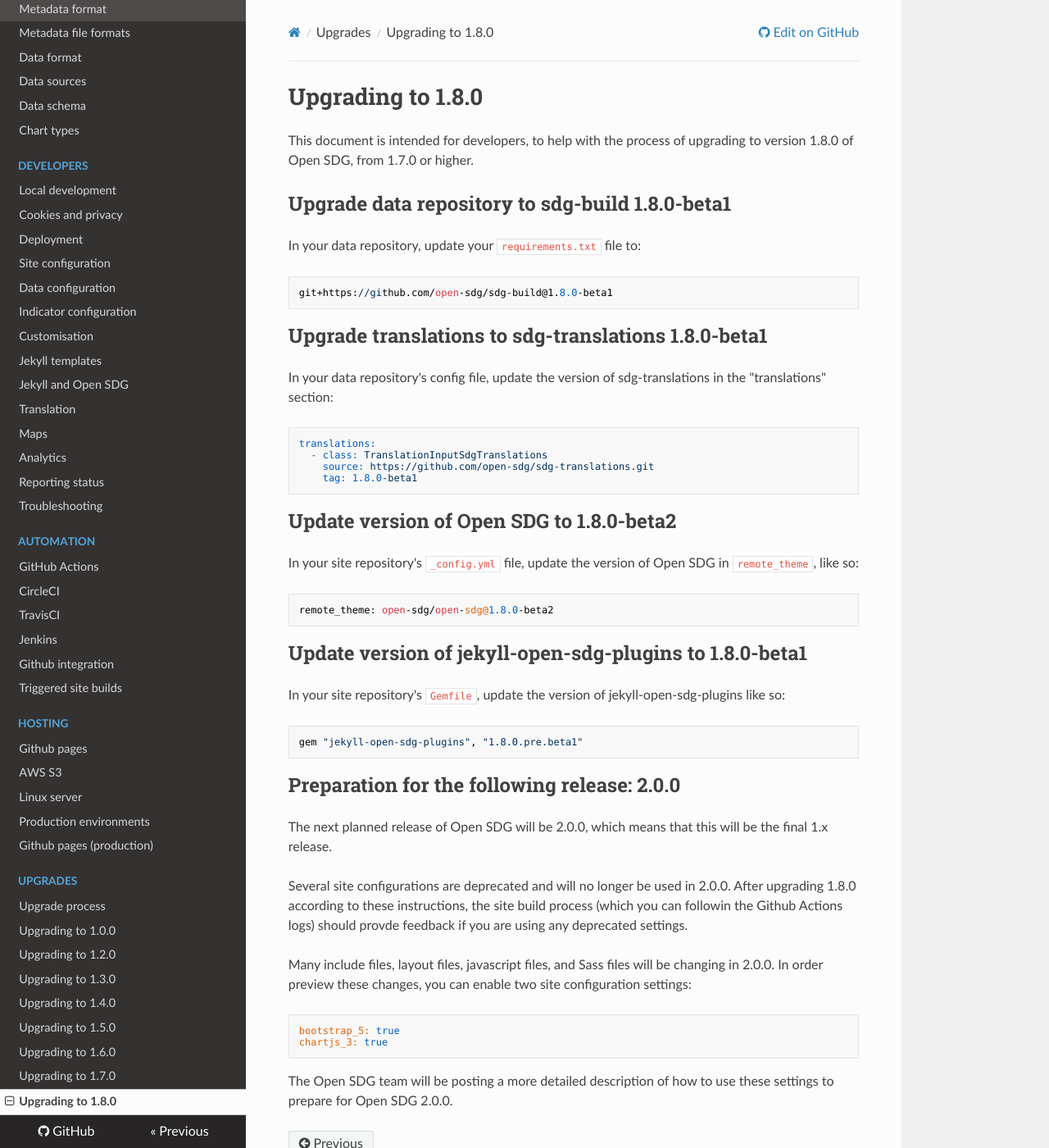
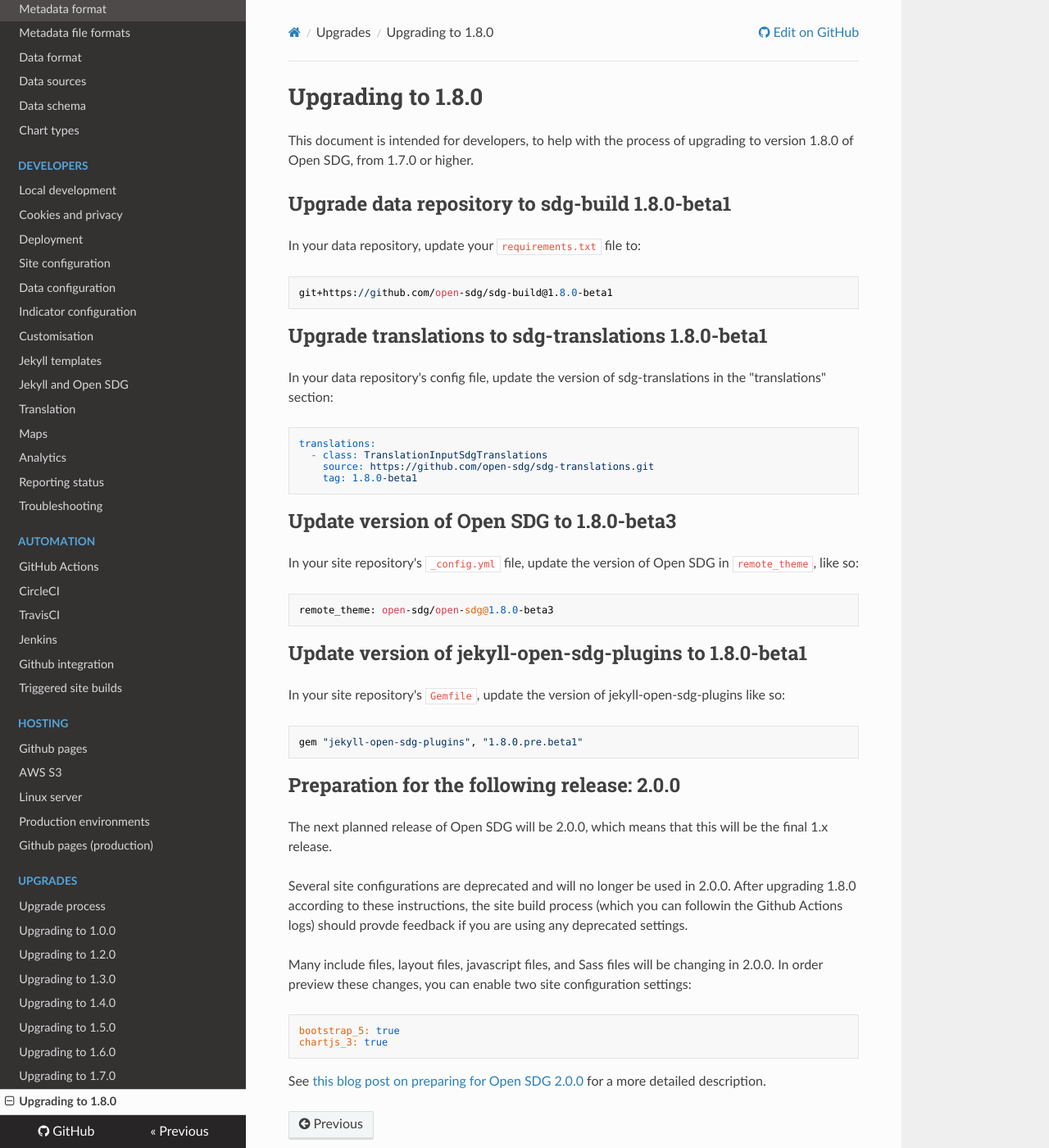
Before and after one commit to open-sdg/open-sdg, an MkDocs documentation site: the page built from docs/upgrades/upgrading-1-8-0.md, in a window 1280 px wide and 1400 px high. Shown: the whole window at 82% size. Built offline with MkDocs 1.6.1, drawn with Linux system fonts in a browser that asks for light colours; nearby versions of some CDN libraries.

````diff
--- a/docs/upgrades/upgrading-1-8-0.md
+++ b/docs/upgrades/upgrading-1-8-0.md
@@ -21,12 +21,12 @@ translations:
     tag: 1.8.0-beta1
 ```
 
-## Update version of Open SDG to 1.8.0-beta2
+## Update version of Open SDG to 1.8.0-beta3
 
 In your site repository's `_config.yml` file, update the version of Open SDG in `remote_theme`, like so:
 
 ```
-remote_theme: open-sdg/open-sdg@1.8.0-beta2
+remote_theme: open-sdg/open-sdg@1.8.0-beta3
 ```
 
 ## Update version of jekyll-open-sdg-plugins to 1.8.0-beta1
@@ -50,4 +50,4 @@ bootstrap_5: true
 chartjs_3: true
 ```
 
-The Open SDG team will be posting a more detailed description of how to use these settings to prepare for Open SDG 2.0.0.
+See [this blog post on preparing for Open SDG 2.0.0](https://open-sdg.org/blog/2022-04-01-preparing-for-open-sdg-2/) for a more detailed description.
````
